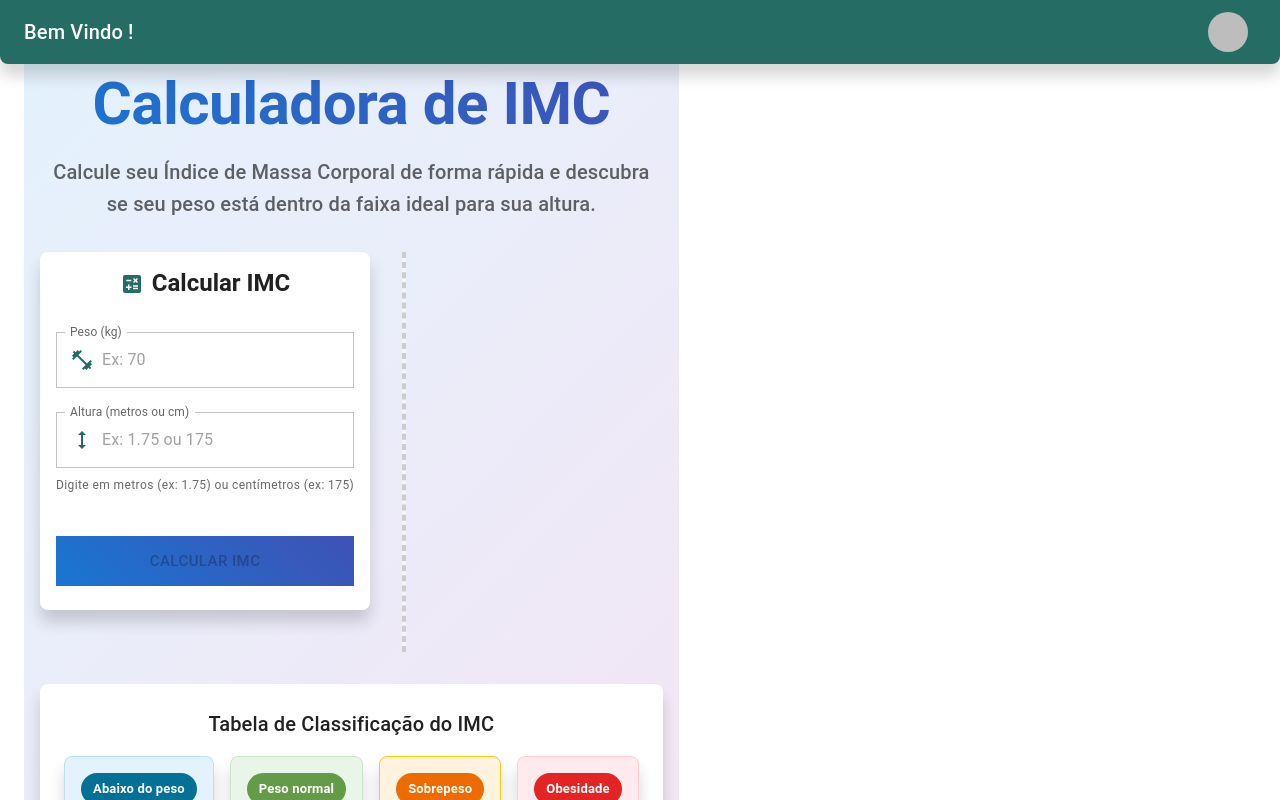
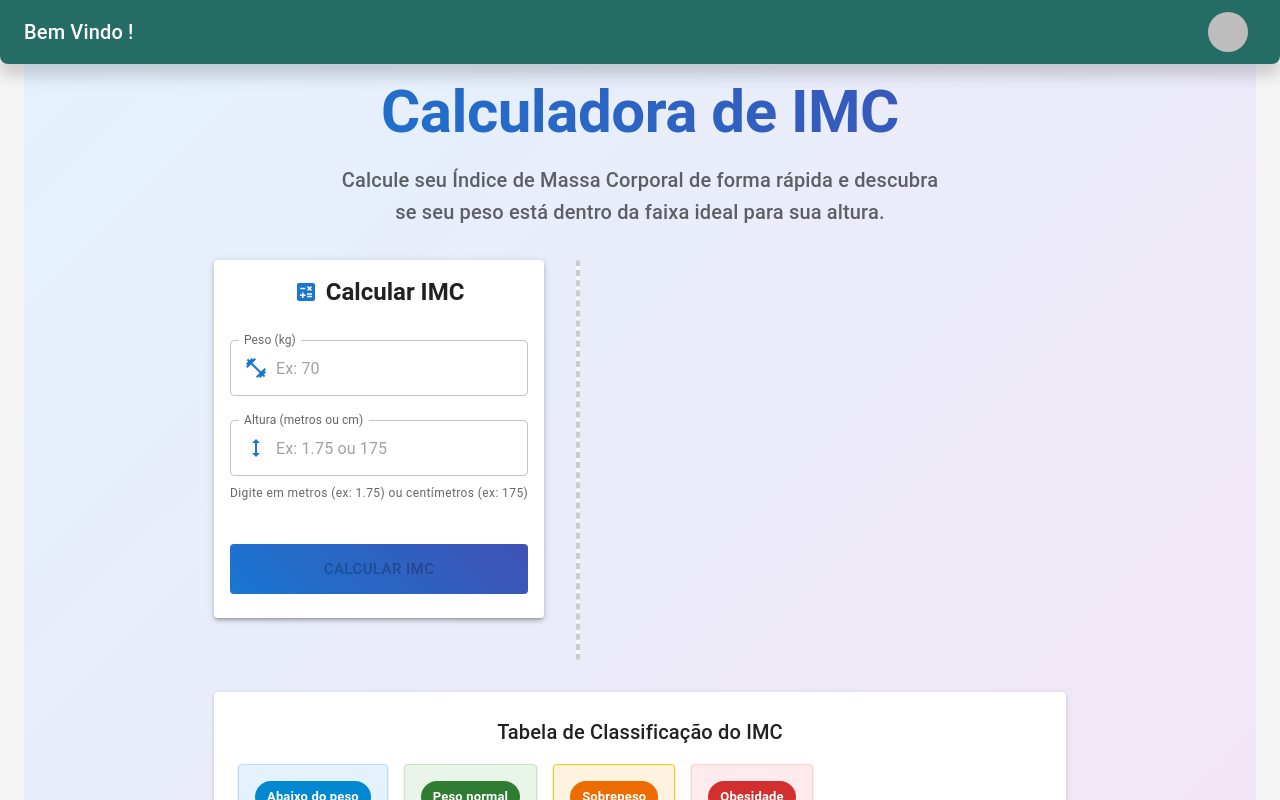
Before and after one commit to washingtonmoreiraevangelista/Daily-Diet, a React (Vite) app in the folder Portal_Diet/: page /imc in a window 1280 px wide. Shown: the top 800 px of the page. Built offline with nearby package versions, Linux system fonts and the light colour scheme; sample sign-in values are in the browser's storage; some icons are missing.

Commit message:
feat: improve IMC page styling and layout

```diff
--- a/Portal_Diet/src/pages/imc/imcCard.tsx
+++ b/Portal_Diet/src/pages/imc/imcCard.tsx
@@ -1,6 +1,19 @@
-import { ThemeProvider, CssBaseline, Container, Typography, Box } from '@mui/material'
-import { theme } from '../../core/styles/base'
+import { ThemeProvider, CssBaseline, Container, Typography, Box, createTheme } from '@mui/material'
 import { IMCCalculator } from './imcCalculator'
+
+const theme = createTheme({
+  palette: {
+    primary: {
+      main: '#1976d2'
+    },
+    secondary: {
+      main: '#dc004e'
+    },
+    background: {
+      default: '#f5f5f5'
+    }
+  }
+})
 
 export const ImcPage = () => {
   return (
@@ -8,19 +21,21 @@ export const ImcPage = () => {
       <CssBaseline />
       <Box
         sx={{
-          minHeight: '100dvh',
+          width: '100%',
+          minHeight: '100vh',
           display: 'flex',
           flexDirection: 'column',
+          alignItems: 'center',
+          justifyContent: 'flex-start',
           background: 'linear-gradient(135deg, #e3f2fd 0%, #f3e5f5 100%)',
-          py: 4,
-          px: 2,
-          alignItems: 'center'
+          py: 5,
         }}
       >
-        <Box maxWidth="md" width="100%">
+        <Container maxWidth="md">
           <Box textAlign="center" mb={4}>
             <Typography
               variant="h2"
+              component="h1"
               gutterBottom
               sx={{
                 fontWeight: 'bold',
@@ -42,8 +57,8 @@ export const ImcPage = () => {
             </Typography>
           </Box>
           <IMCCalculator />
-        </Box>
+        </Container>
       </Box>
     </ThemeProvider>
   )
-};
+}
```
